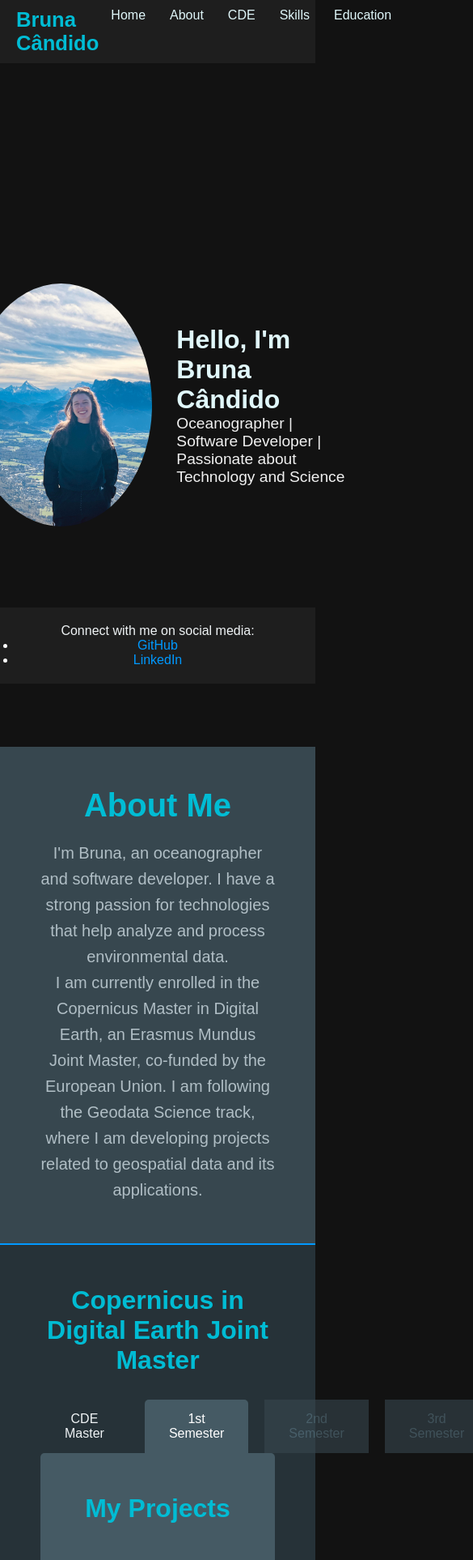
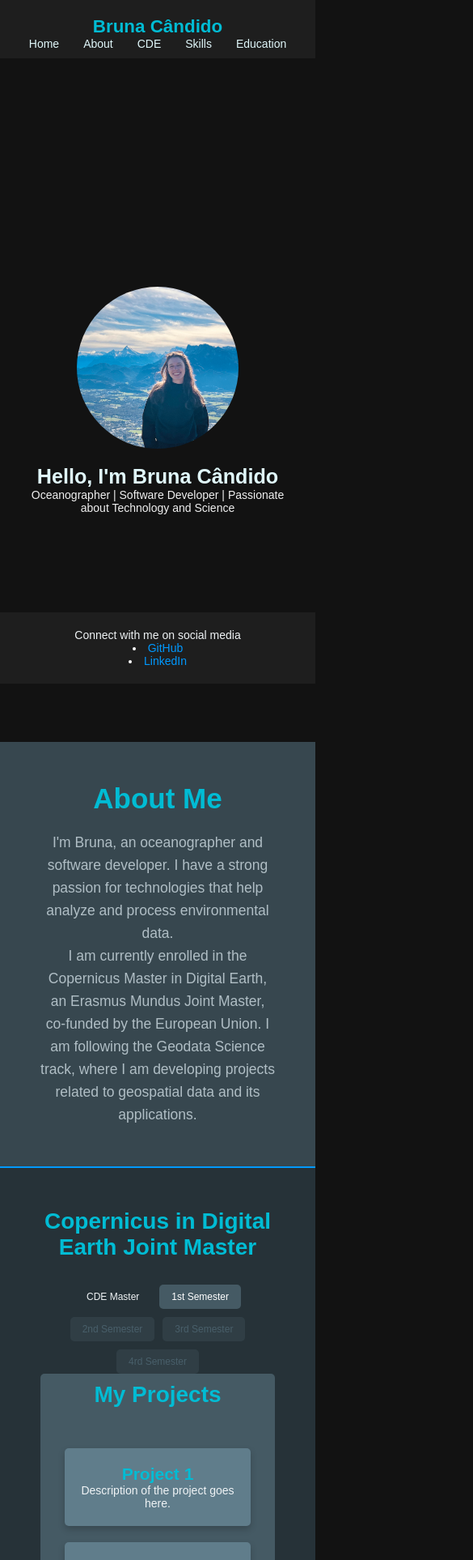
Before and after one commit to brunacandido/bruna-candido.github.io, a React (Create React App) app: page / in a window 390 px wide. Shown: the top 1926 px of the page at 81% size, 585 px wide, since content can reach past the window. Built offline with nearby package versions, Linux system fonts and the light colour scheme.

Commit message:
fix: responsive

```diff
--- a/src/components/Footer.tsx
+++ b/src/components/Footer.tsx
@@ -4,11 +4,9 @@ import '../styles/Footer.scss';
 const Footer: React.FC = () => {
   return (
     <footer className="footer">
-      <p>Connect with me on social media:</p>
-      <ul>
+      <p>Connect with me on social media</p>
         <li><a href="https://github.com/brunacandido" target="_blank" rel="noopener noreferrer">GitHub</a></li>
         <li><a href="https://www.linkedin.com/in/brunascandido/" target="_blank" rel="noopener noreferrer">LinkedIn</a></li>
-      </ul>
     </footer>
   );
 };
--- a/src/styles/About.scss
+++ b/src/styles/About.scss
@@ -18,7 +18,6 @@
   }
 }
 
-/* Exemplo de ajuste para o componente About */
 .about {
   width: 100%;
   padding: 50px;
--- a/src/styles/App.scss
+++ b/src/styles/App.scss
@@ -26,7 +26,6 @@ h1, h2, h3 {
   color: #e0f7fa;
 }
 
-/* Resetando margens e padding para garantir que os componentes ocupem toda a largura */
 *,
 *::before,
 *::after {
@@ -39,10 +38,22 @@ html, body {
   width: 100%;
   height: 100%;
   font-family: 'Arial', sans-serif;
-  background-color: #121212; /* fundo escuro */
+  background-color: #121212;
 }
 
 #root {
   width: 100%;
   height: 100%;
 }
+
+html {
+  font-size: 18px;
+
+  @media (max-width: 768px) {
+    font-size: 16px;
+  }
+
+  @media (max-width: 480px) {
+    font-size: 14px;
+  }
+}
--- a/src/styles/Education.scss
+++ b/src/styles/Education.scss
@@ -41,6 +41,11 @@
     box-shadow: 0 4px 8px rgba(0, 0, 0, 0.2);
     transition: all 0.3s ease-in-out;
 
+    @media (max-width: 480px) {
+      width: 200px;
+
+    }
+
     &:hover {
       background-color: #607d8b;
       transform: scale(1.05);
@@ -49,12 +54,19 @@
     &.left {
       align-self: flex-start;
       margin-right: 55%;
+      @media (max-width: 480px) {
+        align-self: center;
+      }
     }
 
     &.right {
       align-self: flex-end;
       margin-left: 55%;
+      @media (max-width: 480px) {
+        align-self: center;
+      }
     }
+
 
     .university-logo {
       width: 100px;
--- a/src/styles/Experiences.scss
+++ b/src/styles/Experiences.scss
@@ -1,5 +1,5 @@
 .experiences {
-    padding: 50px;
+    padding-top: 50px;
     background-color: #263238;
     color: #ffffff;
     text-align: center;
--- a/src/styles/Header.scss
+++ b/src/styles/Header.scss
@@ -2,6 +2,7 @@
   display: flex;
   width: 100%;
   justify-content: space-between;
+  align-items: center;
   padding: 10px 20px;
   background-color: #1e1e1e;
   color: #ffffff;
@@ -15,6 +16,8 @@
   nav ul {
     list-style-type: none;
     display: flex;
+    padding: 0;
+    margin: 0;
   }
 
   nav li {
@@ -24,6 +27,7 @@
   nav a {
     color: #e0f7fa;
     font-size: 1rem;
+    text-decoration: none;
   }
 
   nav a:hover {
@@ -31,23 +35,19 @@
   }
 }
 
-.about {
-  width: 100%;
-  padding: 50px;
-  background-color: #37474f;
-  color: #ffffff;
-  text-align: center;
-  border-bottom: 2px solid #0099ff;
+@media (max-width: 768px) {
+  .header {
+    flex-direction: column;
+    align-items: center;
+  }
+
+  nav ul {
+    flex-direction: row;
+    justify-content: center;
+    margin-bottom: 10px;
+  }
+
+  .logo {
+    margin-top: 10px;
+  }
 }
-
-.about h2 {
-  font-size: 2.5rem;
-  margin-bottom: 20px;
-  color: #00bcd4;
-}
-
-.about p {
-  font-size: 1.25rem;
-  line-height: 1.6;
-  color: #eff3f5;
-}
--- a/src/styles/Home.scss
+++ b/src/styles/Home.scss
@@ -1,32 +1,31 @@
-/* Home.scss */
 .home {
   display: flex;
   align-items: center;
   justify-content: center;
   height: 100vh;
-  background-color: #121212; /* Fundo escuro */
+  background-color: #121212;
   color: #f0f0f0;
   padding: 20px;
-  width: 100;
+  width: 100%;
 }
 
 .home-content {
   display: flex;
   align-items: center;
   justify-content: flex-start;
-  gap: 30px;  /* Espaçamento entre a imagem e o texto */
+  gap: 30px;
 }
 
 .home-image {
-  width: 300px;  /* Tamanho da imagem aumentado */
-  height: 300px; /* Tamanho da imagem aumentado */
-  object-fit: cover; /* Ajusta a imagem para cobrir a área sem distorcer */
-  border-radius: 50%; /* Torna a imagem redonda */
-  transition: transform 0.3s ease-in-out;  /* Transição suave no efeito de hover */
+  width: 300px;
+  height: 300px;
+  object-fit: cover;
+  border-radius: 50%;
+  transition: transform 0.3s ease-in-out;
 }
 
 .home-image:hover {
-  transform: scale(1.1);  /* Aumenta a imagem quando passar o mouse */
+  transform: scale(1.1);
 }
 
 .text-content {
@@ -42,3 +41,29 @@ p {
   font-size: 1.2rem;
   font-weight: lighter;
 }
+
+@media (max-width: 768px) {
+  .home-content {
+    flex-direction: column;
+    align-items: center;
+    text-align: center;
+    gap: 20px;
+  }
+
+  .home-image {
+    width: 200px;
+    height: 200px;
+  }
+
+  .text-content {
+    max-width: 100%;
+  }
+
+  h1 {
+    font-size: 1.8rem;
+  }
+
+  p {
+    font-size: 1rem;
+  }
+}
--- a/src/styles/MasterProgram.scss
+++ b/src/styles/MasterProgram.scss
@@ -86,5 +86,17 @@
     transform: scale(1.1);
     transition: transform 0.2s ease-in-out;
   }
+  @media (max-width: 768px) {
+    .logo {
+      max-width: 150px;
+      max-height: 150px;
+    }
+  }
 
+  @media (max-width: 480px) {
+    .logo {
+      max-width: 100px;
+      max-height: 100px;
+    }
+  }
 }
--- a/src/styles/Projects.scss
+++ b/src/styles/Projects.scss
@@ -1,5 +1,5 @@
 .projects {
-  padding: 50px;
+  padding: 10px;
   color: #ffffff;
   width: 100%;
   text-align: center;
@@ -13,7 +13,6 @@
     margin: 10px;
     border-radius: 5px;
     box-shadow: 0 4px 8px rgba(0, 0, 0, 0.2);
-    width: 45%;
     max-width: 400px;
 
     h3 {
--- a/src/styles/Skills.scss
+++ b/src/styles/Skills.scss
@@ -23,6 +23,10 @@
 
     &:hover {
       overflow: auto;
+    }
+    @media (max-width: 768px) {
+      flex-wrap: wrap;
+      justify-content: center;
     }
   }
   .skills-block {
@@ -115,5 +119,20 @@
         margin-bottom: 10px;
       }
     }
+    @media (max-width: 768px) {
+      flex-direction: column;
+      align-items: center;
+      gap: 20px;
+
+      max-width: 400px;
+
+    }
+    @media (max-width: 480px) {
+      flex-direction: column;
+      align-items: center;
+      gap: 20px;
+      max-width: 300px;
+
+    }
   }
 }
--- a/src/styles/Tabs.scss
+++ b/src/styles/Tabs.scss
@@ -5,11 +5,11 @@
   align-items: center;
   text-align: center;
   width: 100%;
+  gap: 10px;
 }
 
 .tabs button {
   padding: 15px 30px;
-    margin-right: 20px;
   background-color: transparent;
   color: #eff3f5;
   font-size: 16px;
@@ -17,21 +17,18 @@
   cursor: pointer;
   transition: all 0.3s ease;
   position: relative;
+  border-radius: 5px;
+}
+
+.tabs button:hover {
+  background-color: #37474f;
+  color: #ffffff;
 }
 
 .tabs button.active {
   color: #ffffff;
   background-color: #455a64;
-    border-radius: 5px 5px 0 0;
-  }
-
-  .tabs button.active::after {
-    content: '';
-    position: absolute;
-    bottom: 0;
-    left: 0;
-    width: 100%;
-    height: 2px;
+  border-radius: 5px;
 }
 
 .tabs button:disabled {
@@ -41,6 +38,7 @@
   opacity: 0.6;
   box-shadow: none;
 }
+
 .tab-content {
   background-color: #455a64;
   color: #ffffff;
@@ -53,23 +51,10 @@
 
 .tab-content .project {
   background-color: #607d8b;
-    padding: 20px;
-    // margin: 10px;
   border-radius: 5px;
-    width: 45%;
-    max-width: 400px;
   box-shadow: 0 4px 8px rgba(0, 0, 0, 0.2);
   transition: all 0.3s ease-in-out;
-  }
-
-  .tab-content .project h3 {
-    color: #00bcd4;
-    font-size: 1.5rem;
-  }
-
-  .tab-content .project p {
-    color: #eff3f5;
-    font-size: 1rem;
+  margin: 10px;
 }
 
 .tab-content .project:hover {
@@ -77,6 +62,29 @@
   transform: scale(1.05);
 }
 
-  .border-bottom {
-    border-bottom: 2px solid #0099ff;
+@media (max-width: 768px) {
+  .tabs {
+    justify-content: center;
+    flex-wrap: wrap;
   }
+
+  .tabs button {
+    padding: 10px 20px;
+    font-size: 14px;
+  }
+
+  .tab-content {
+    flex-direction: column;
+  }
+
+  .tab-content .project {
+    width: 100%;
+  }
+}
+
+@media (max-width: 480px) {
+  .tabs button {
+    font-size: 12px;
+    padding: 8px 15px;
+  }
+}
--- a/src/styles/TabsExperiences.scss
+++ b/src/styles/TabsExperiences.scss
@@ -1,5 +1,5 @@
 .tabs-section {
-    padding: 50px;
+    padding: 5px;
     background-color: #263238;
     color: #ffffff;
     text-align: center;
@@ -7,12 +7,12 @@
     .tabs {
       display: flex;
       justify-content: center;
-      gap: 30px;
+      gap: 15px;
       margin-bottom: 20px;
 
       button {
         padding: 15px 30px;
-        font-size: 30px;
+        font-size: 20px;
         color: #eff3f5;
         background-color: transparent;
         border: none;
```
Lines whose indentation alone changed are shown as unchanged.
